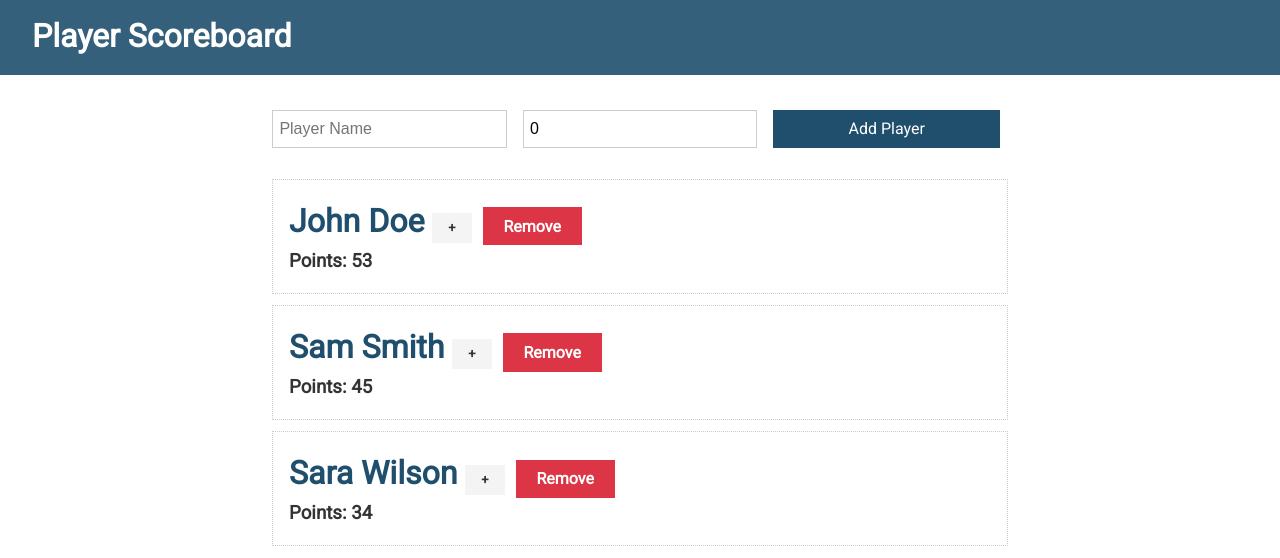
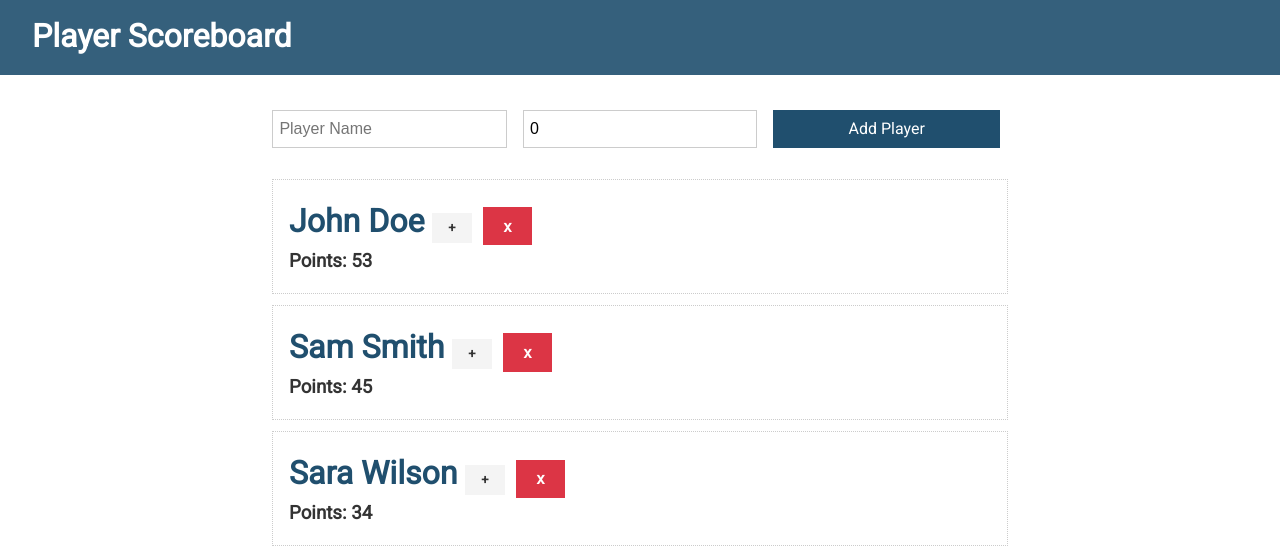
Before and after one commit to mgravemeyer/svelte-player-scoreboard, a Svelte app: page / in a window 1280 px wide. Shown: the top 558 px of the page. Built offline with nearby package versions, Linux system fonts and the light colour scheme.

Commit message:
changed remove button text

```diff
--- a/src/Player.svelte
+++ b/src/Player.svelte
@@ -24,7 +24,7 @@
 			{#if showControls}-{:else}+{/if}
 			</button>
 			<button class="btn btn-danger" on:click={removePlayer}>
-				Remove
+				x
 			</button>
 		</h1>
 		<h3>Points: {points}</h3>
```
